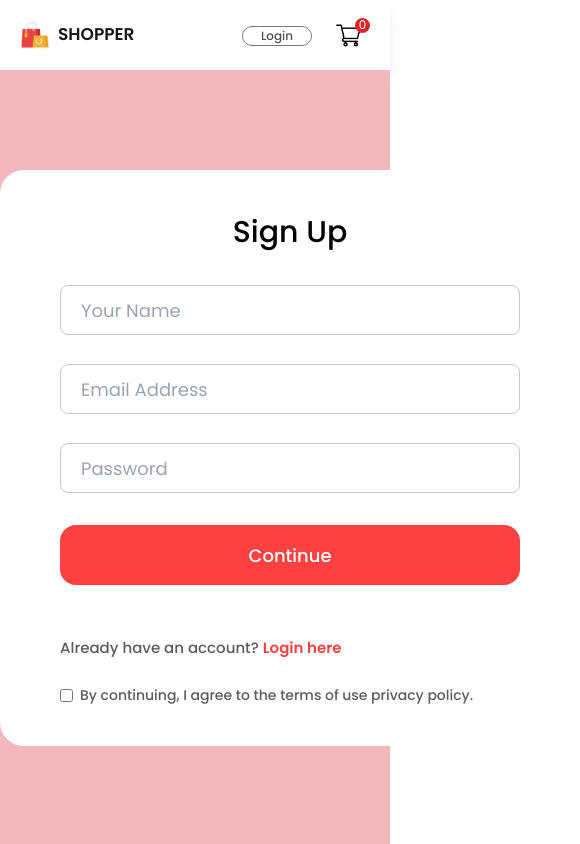
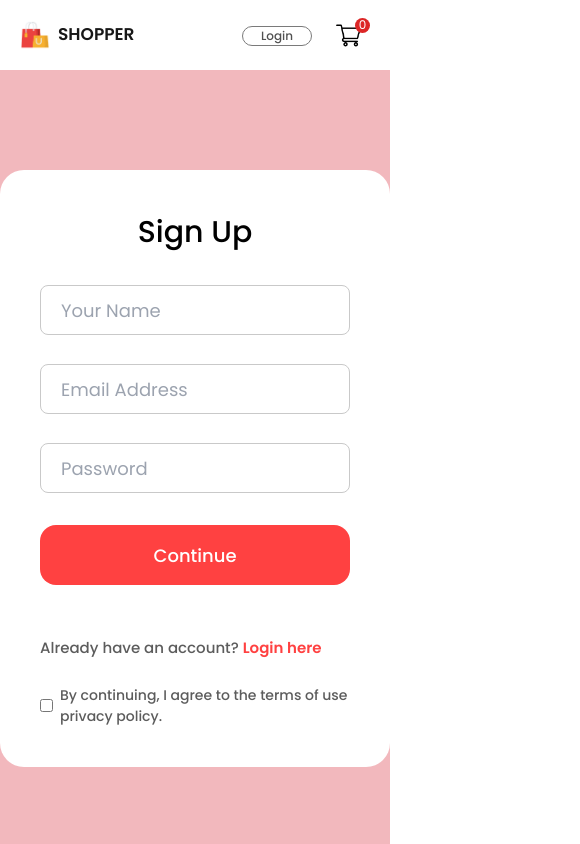
Before and after one commit to abhishekGhosh99/Shopper, a React (Vite) app: page /Shopper/login in a window 390 px wide. Shown: the top 844 px of the page, 580 px wide, since content can reach past the window. Built offline with nearby package versions, Linux system fonts and the light colour scheme.

Commit message:
Added styles for responsiveness

```diff
--- a/src/Pages/LoginSignup.jsx
+++ b/src/Pages/LoginSignup.jsx
@@ -3,7 +3,7 @@ import React from "react";
 const LoginSignup = () => {
   return (
     <div className="loginsignup w-full h-auto bg-[#F2B8BD] py-[100px]">
-      <div className="loginsignup-container w-[580px] h-auto bg-white m-auto py-[40px] px-[60px] rounded-3xl">
+      <div className="loginsignup-container w-full lg:w-[580px] h-auto bg-white m-auto py-[40px] px-[40px] lg:px-[60px] rounded-3xl">
         <h1 className="flex justify-center text-[30px] font-[500]">Sign Up</h1>
         <div className="loginsignup-fields flex flex-col gap-[29px] mt-[30px]">
           <input
@@ -22,7 +22,7 @@ const LoginSignup = () => {
             placeholder="Password"
           />
         </div>
-        <button className="w-[460px] h-[60px] text-white bg-[#ff4141] my-8 rounded-2xl text-[18px] font-[500] cursor-pointer">
+        <button className="w-full lg:w-[460px] h-[60px] text-white bg-[#ff4141] my-8 rounded-2xl text-[18px] font-[500] cursor-pointer">
           Continue
         </button>
         <p className="loginsignup-login mt-[20px] text-[#5c5c5c] text-[15px] font-[500]">
```
